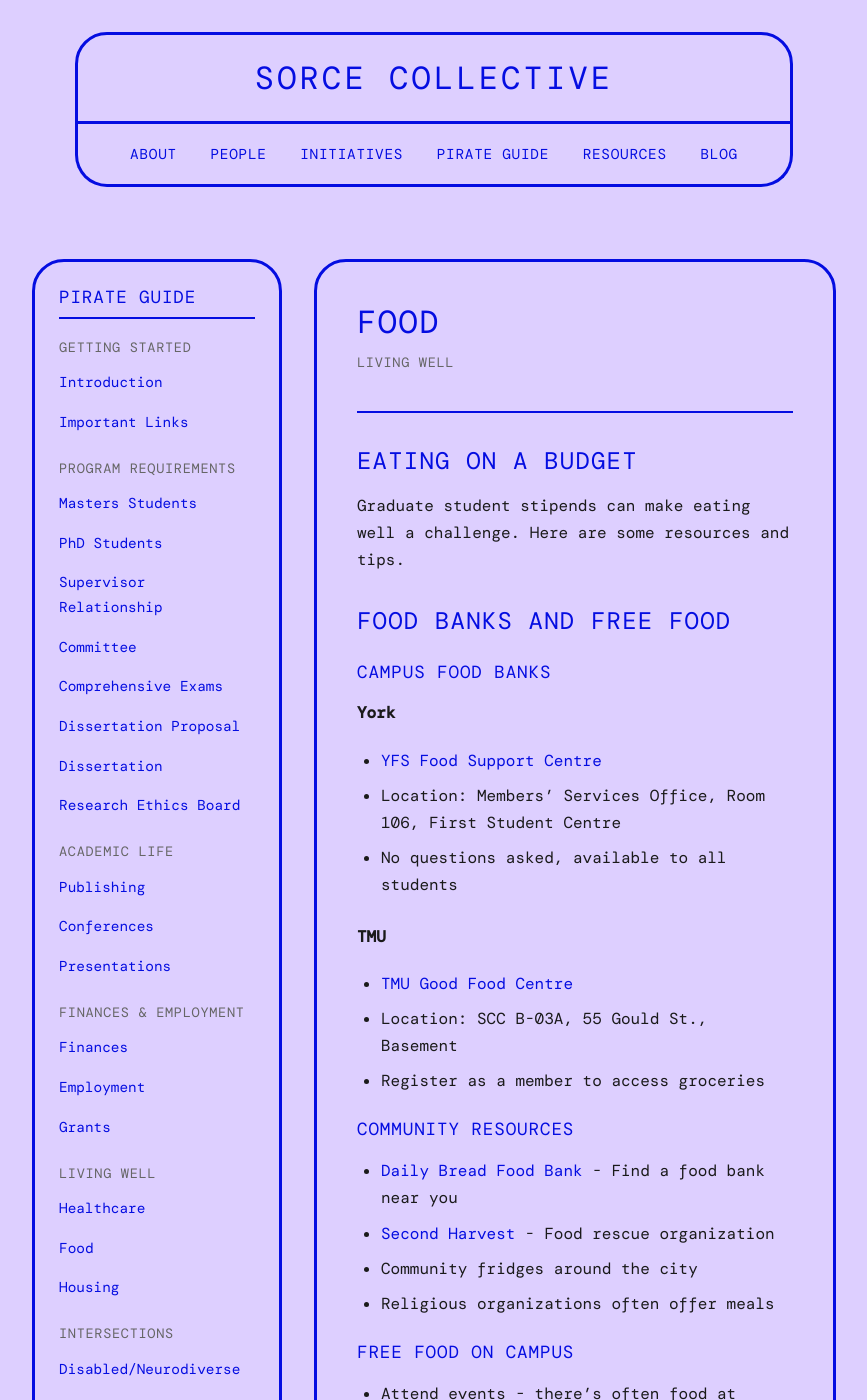
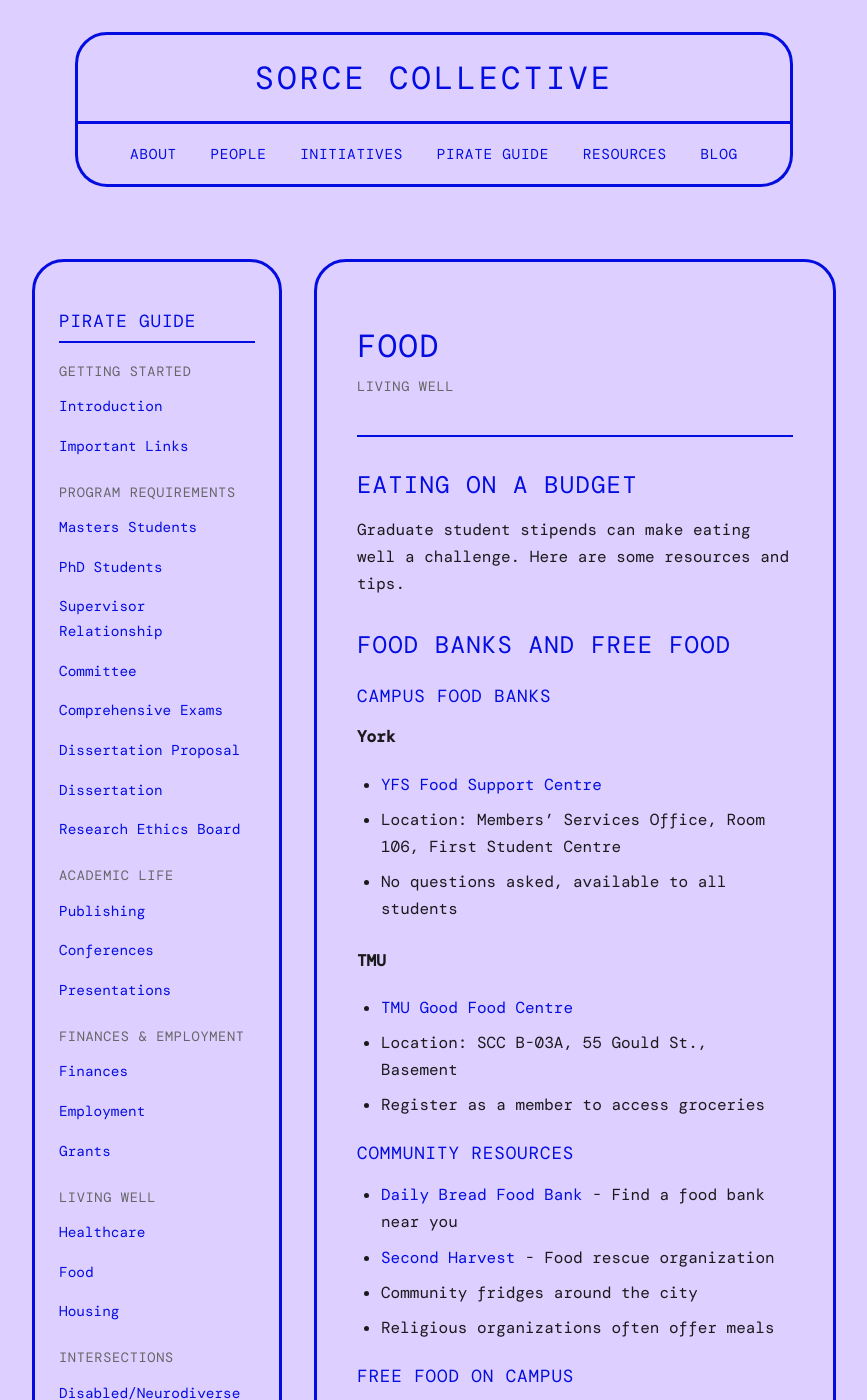
Before and after one commit to iowyth/sorce, a Jekyll site: the page built from _wiki/food.md, in a window 1280 px wide and 1400 px high. Shown: the whole window, without its empty margins (206-1073 px from the left). Built offline with Jekyll 4.4.1, drawn with Linux system fonts in a browser that asks for light colours; some web fonts are replaced; comment, search, counter and statistics services are not loaded.

Commit message:
Add spacing above headings for visual separation
Add margin-top to headings so there's space between content
and titles. Remove top margin for first headings in content
containers to avoid double spacing at the start.

Co-Authored-By: Claude Opus 4.5 <noreply@anthropic.com>

```diff
--- a/assets/css/style.css
+++ b/assets/css/style.css
@@ -44,10 +44,26 @@ body {
 h1, h2, h3, h4, h5, h6 {
   font-weight: 400;
   line-height: 1.3;
+  margin-top: 1.5rem;
   margin-bottom: 1rem;
   color: var(--primary-blue);
   text-transform: uppercase;
   letter-spacing: 0.05em;
+}
+
+/* Remove top margin for first headings in containers */
+.post-content > h1:first-child,
+.post-content > h2:first-child,
+.post-content > h3:first-child,
+.page-content > h1:first-child,
+.page-content > h2:first-child,
+.page-content > h3:first-child,
+.wiki-body > h1:first-child,
+.wiki-body > h2:first-child,
+.wiki-body > h3:first-child,
+.home-intro > h1:first-child,
+.home-intro > h2:first-child {
+  margin-top: 0;
 }
 
 h1, h2 {
```
